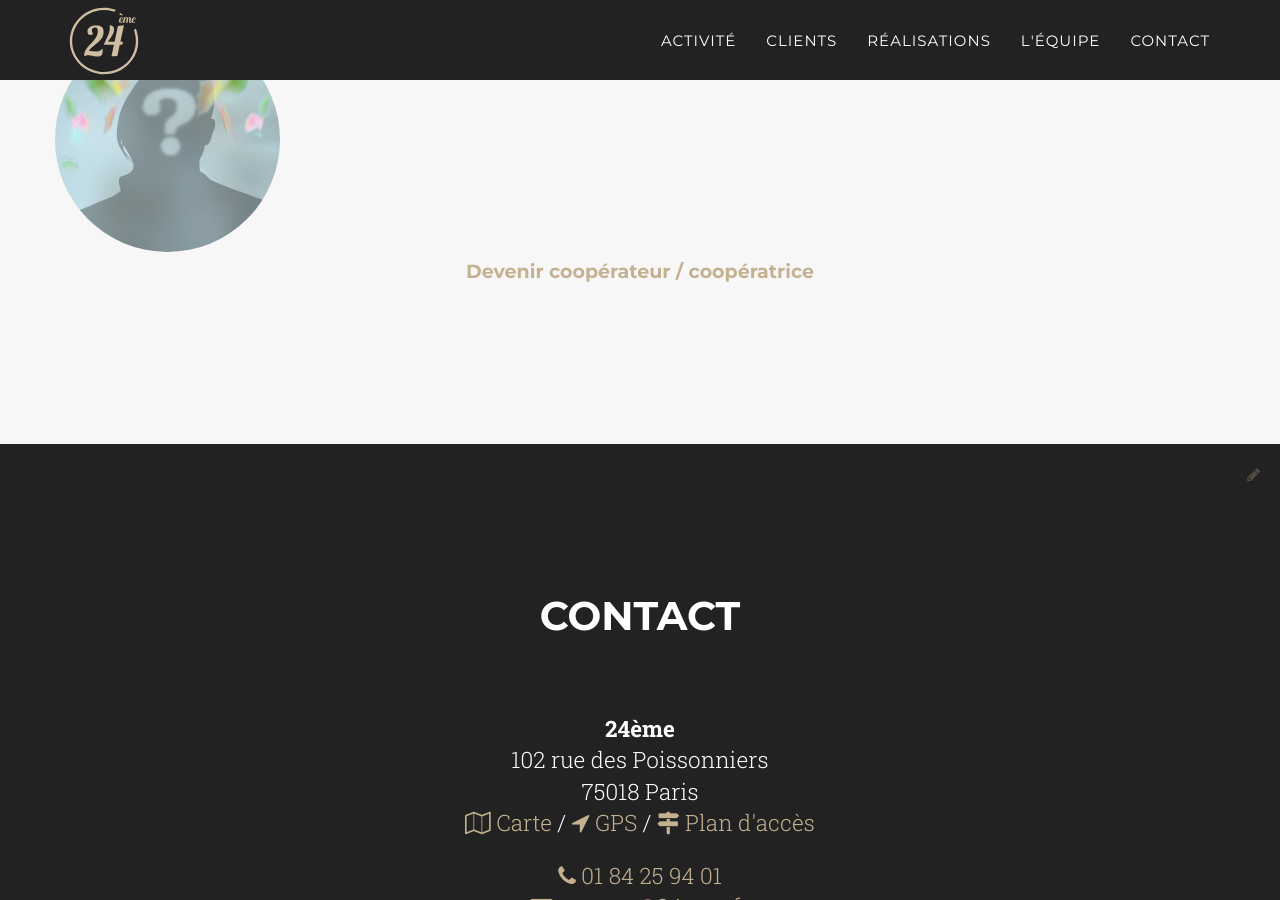
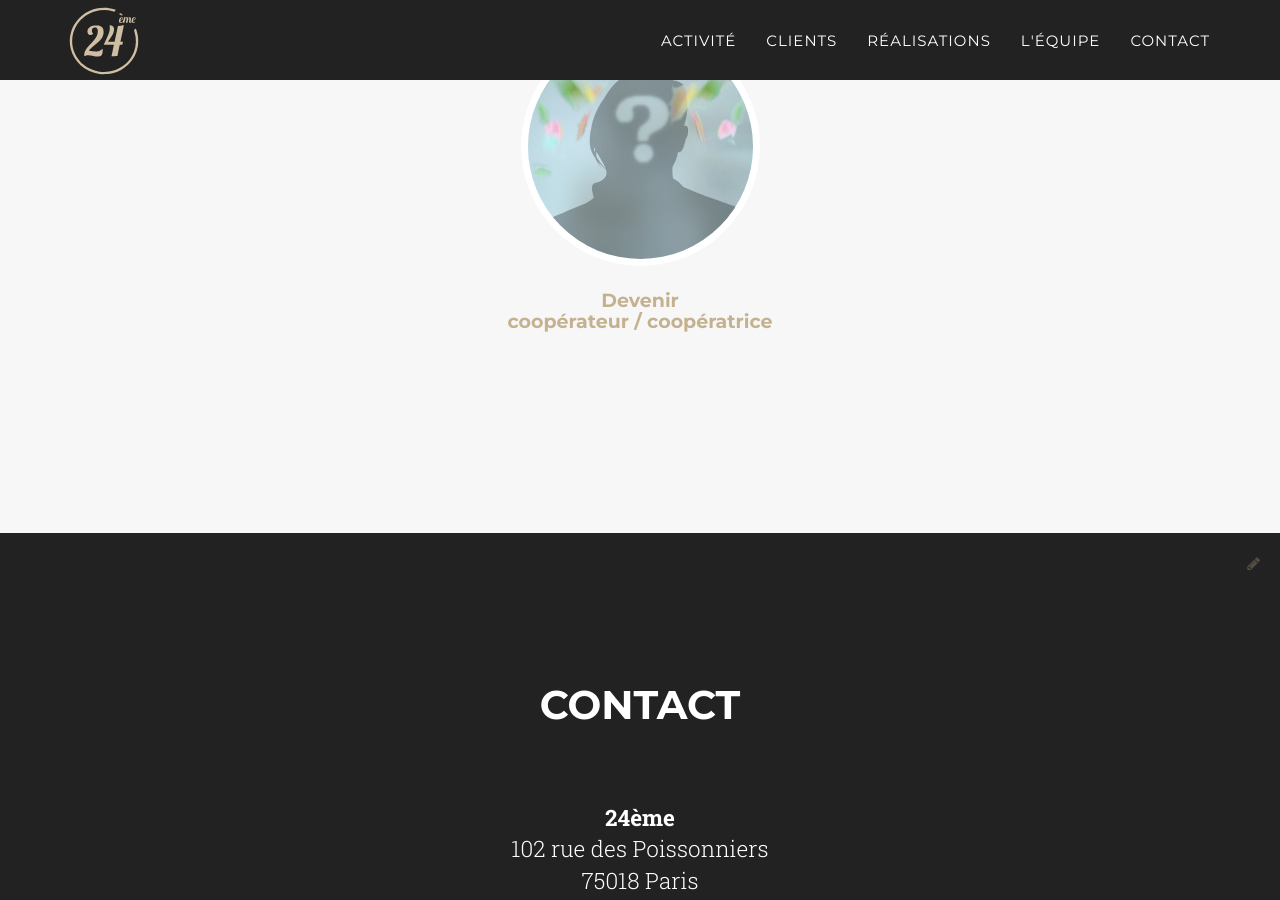
Before and after one commit to Arnaud75/24eme.fr, a Jekyll site: the page built from index.html, in a window 1280 px wide and 900 px high, scrolled down 4552 px. Built offline with Jekyll 4.4.1, drawn with Linux system fonts in a browser that asks for light colours; some web fonts are replaced.

Commit message:
Présentation de devenir coopérateur

```diff
--- a/_includes/equipe.html
+++ b/_includes/equipe.html
@@ -28,11 +28,12 @@
                     </div>
                 </div>
                 {% endfor %}
-                    <div class="text-center">
-                        <a href="/devenir-cooperateur"><img src="img/team/devenircoop.jpg" class="img-responsive img-circle" alt="">
-                        <h4>Devenir coopérateur / coopératrice</h4></a>
-                    </div>
-                </div>
+		<div class="col-sm-6 col-sm-offset-3">
+		  <div class="team-member">
+                        <a href="/devenir-cooperateur" class="text-center"><img src="img/team/devenircoop.jpg" alt="" class="img-responsive img-circle img-center">
+                        <h4>Devenir<br/>coopérateur / coopératrice</h4></a>
+		  </div>
+		</div>
             </div>
         </div>
     </section>
```
